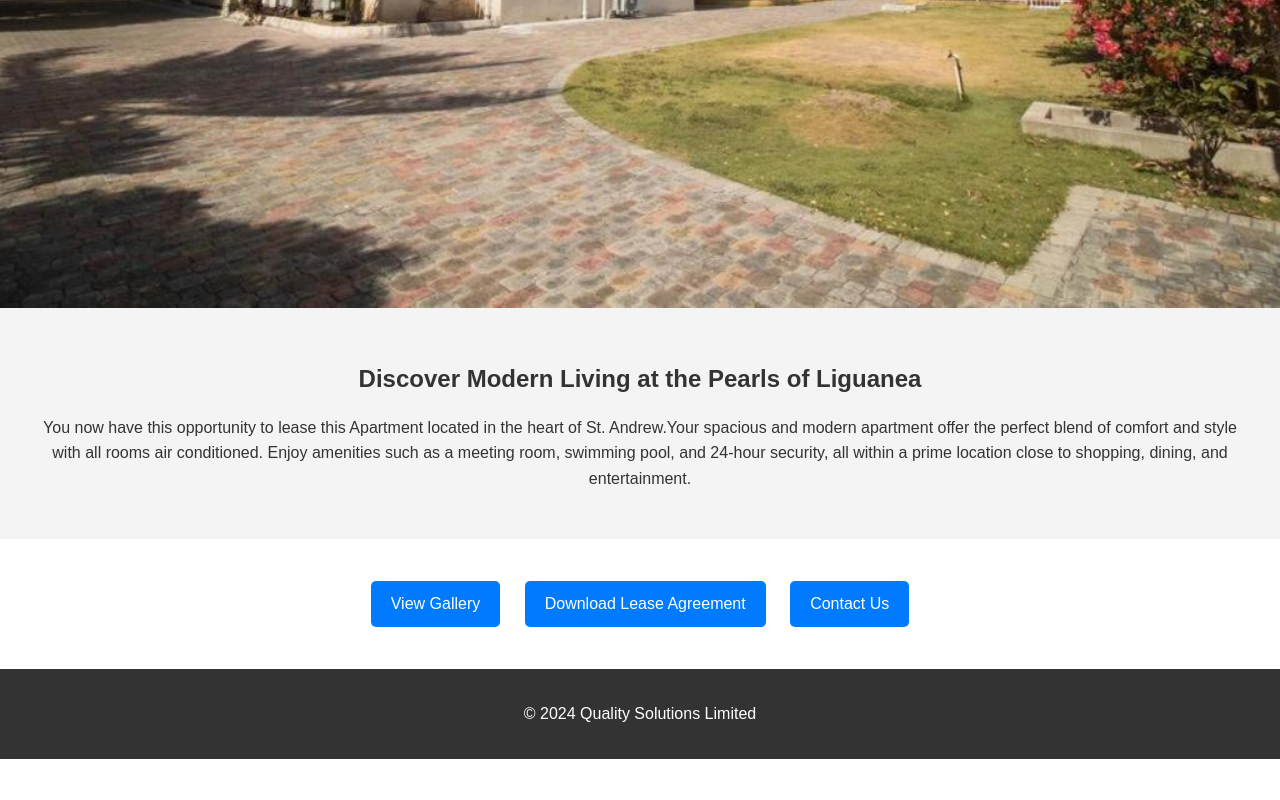
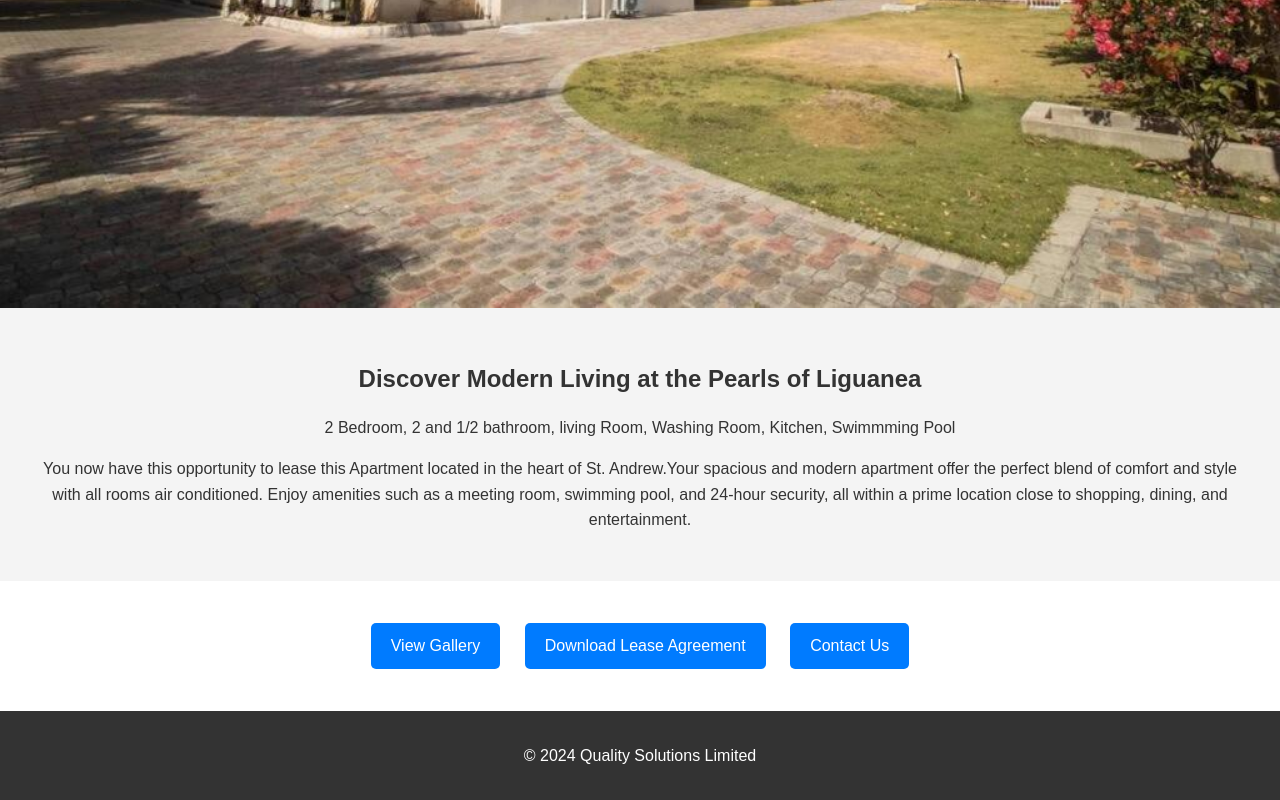
Before and after one commit to gladstone28/web-site-7-liguanea-avenue-nadia, a plain HTML site: page index.html in a window 1280 px wide. Shown: the part 713-1513 px from the top of the page. Before the commit the page ends 1472 px from the top, so only its background shows below. Drawn offline with Linux system fonts and the light colour scheme.

Commit message:
added paragraph to index.html

```diff
--- a/index.html
+++ b/index.html
@@ -30,6 +30,7 @@
 
         <section class="description">
             <h2>Discover Modern Living at the Pearls of Liguanea</h2>
+            <p>2 Bedroom, 2 and 1/2 bathroom, living Room, Washing Room, Kitchen, Swimmming Pool</p>
             <p>You now have this opportunity to lease this Apartment located in the heart of St. Andrew.Your spacious and modern apartment offer the perfect blend of comfort and style with all rooms air conditioned. Enjoy amenities such as a meeting room,
                 swimming pool, and 24-hour security, all within a prime location close to shopping, dining, and entertainment.</p>
         </section>
```
